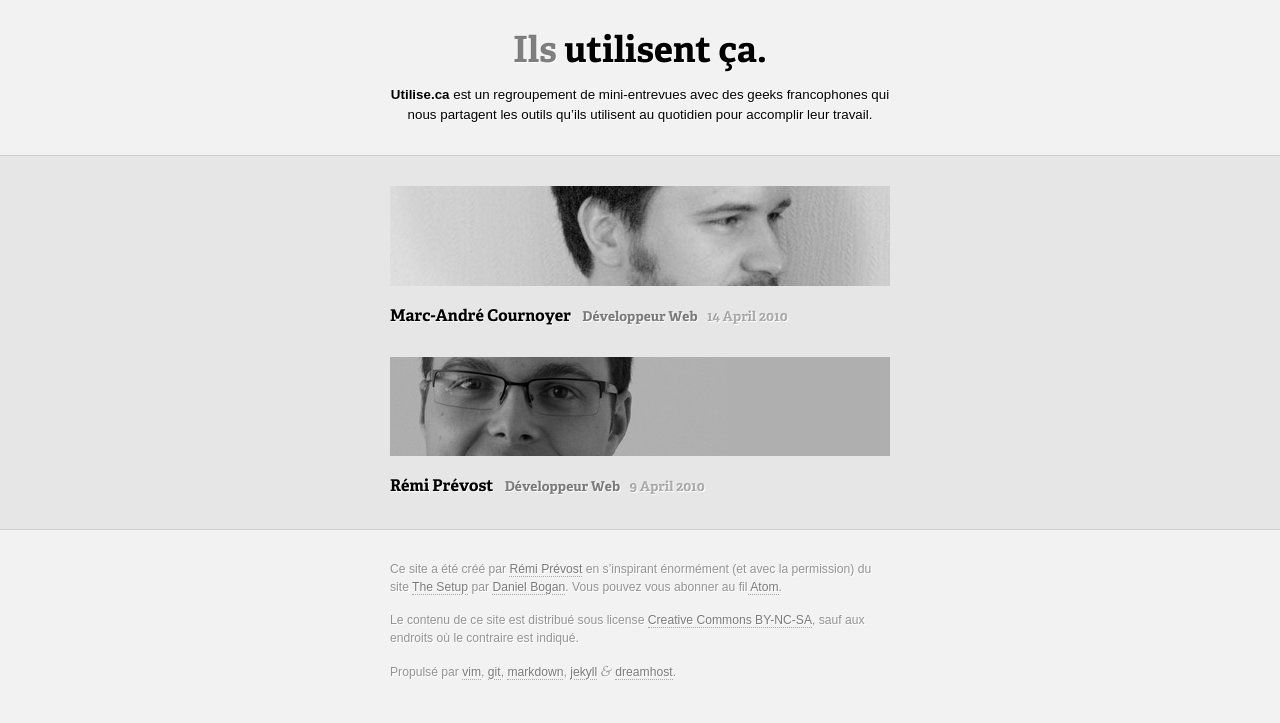
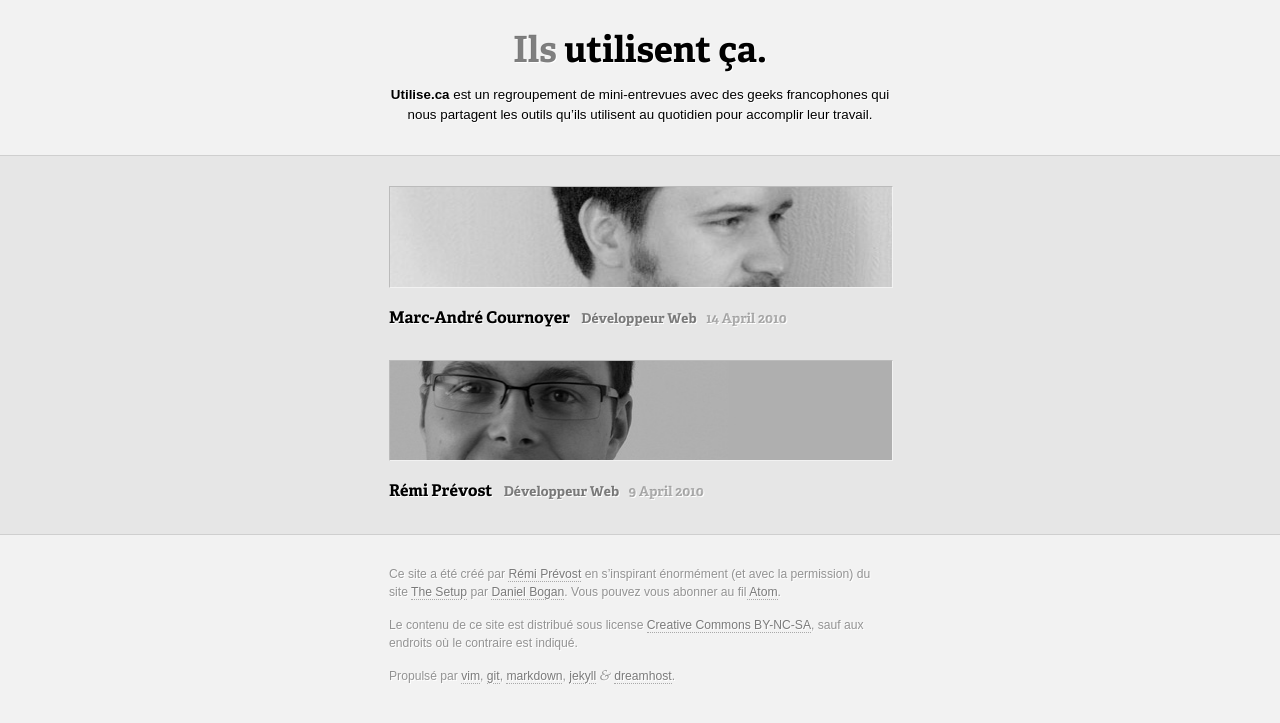
Before and after one commit to remi/utilise.ca, a Jekyll site: the page built from index.html, in a window 1280 px wide. Shown: the top 723 px of the page. Built offline with Jekyll 4.4.1, drawn with Linux system fonts in a browser that asks for light colours; Markdown is read by kramdown in place of the engine named in the settings.

Commit message:
Add border to images

```diff
--- a/css/screen.css
+++ b/css/screen.css
@@ -109,7 +109,7 @@ footer p {
  ******************************************************************************/
 
 header, footer {
-  width: 560px;
+  width: 562px;
   max-width: 100%;
   margin: 0 auto;
 }
@@ -128,7 +128,7 @@ header #titre, header .intro {
 
 #contenu .contenu-inner {
   margin: 0 auto;
-  width: 500px;
+  width: 502px;
   max-width: 100%;
 }
 
@@ -164,6 +164,9 @@ nav li span {
 .entete img, nav li img {
   width: 100%;
   margin: 0 0 15px;
+  border: 1px solid #bbb;
+  border-bottom-color: #f2f2f2;
+  border-right-color: #f2f2f2;
   -ms-interpolation-mode:bicubic;
 }
 
```
